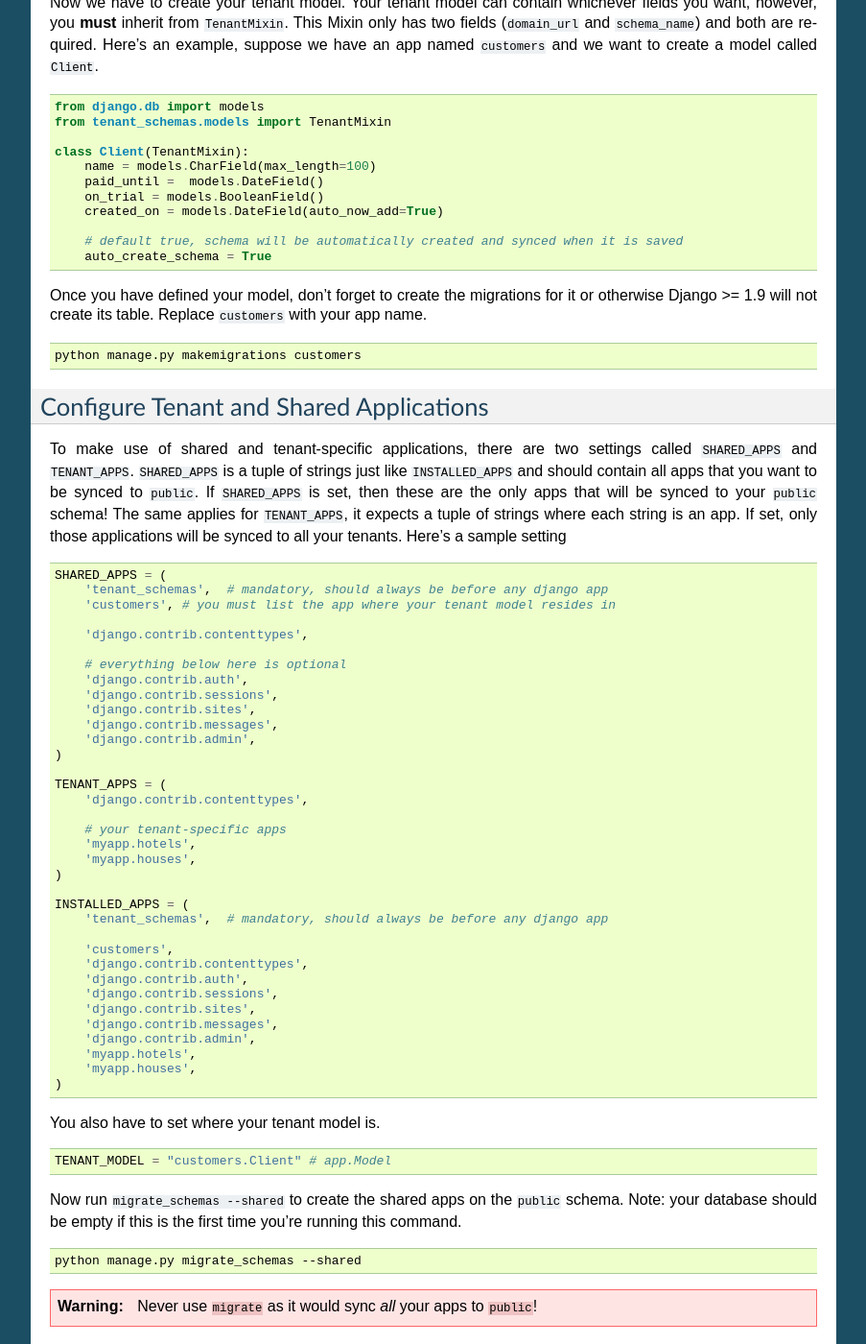
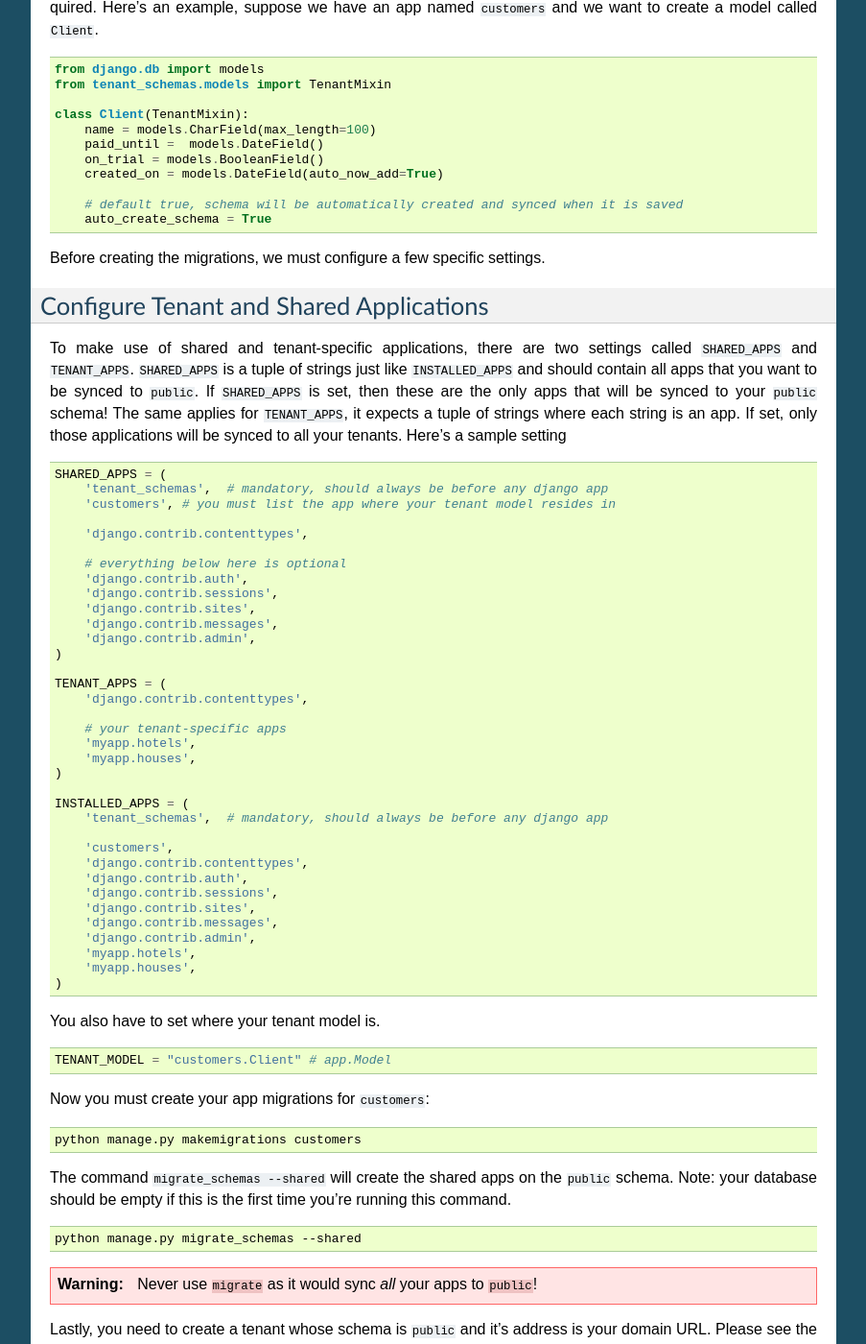
Before and after one commit to bernardopires/django-tenant-schemas, a Sphinx documentation site: the page built from docs/install.rst, in a window 1280 px wide and 1400 px high, scrolled down 1530 px. Shown: the whole window at 96% size, without its empty margins (198-1101 px from the left). Built offline with Sphinx 7.4.7, drawn with Linux system fonts in a browser that asks for light colours; the version number could not be read and is left out; some of the changed text lies outside the part shown.

Commit message:
Don't run makemigrations until set up is done (#459)

```diff
--- a/docs/install.rst
+++ b/docs/install.rst
@@ -56,8 +56,6 @@ If you'd like to serve the public tenant for unrecognised hostnames instead, use
         #...
     )
 
-Make sure you have ``django.template.context_processors.request`` listed under ``context_processors`` (Django 1.8+):
-
 .. code-block:: python
 
     TEMPLATES = [
@@ -102,11 +100,7 @@ Now we have to create your tenant model. Your tenant model can contain whichever
         # default true, schema will be automatically created and synced when it is saved
         auto_create_schema = True
 
-Once you have defined your model, don't forget to create the migrations for it or otherwise Django >= 1.9 will not create its table. Replace ``customers`` with your app name.
-
-.. code-block:: bash
-
-    python manage.py makemigrations customers
+Before creating the migrations, we must configure a few specific settings.
 
 Configure Tenant and Shared Applications
 ========================================
@@ -156,7 +150,13 @@ You also have to set where your tenant model is.
 
     TENANT_MODEL = "customers.Client" # app.Model
 
-Now run ``migrate_schemas --shared`` to create the shared apps on the ``public`` schema. Note: your database should be empty if this is the first time you're running this command.
+Now you must create your app migrations for ``customers``:
+
+.. code-block:: bash
+
+    python manage.py makemigrations customers
+
+The command ``migrate_schemas --shared`` will create the shared apps on the ``public`` schema. Note: your database should be empty if this is the first time you're running this command.
 
 .. code-block:: bash
 
```
